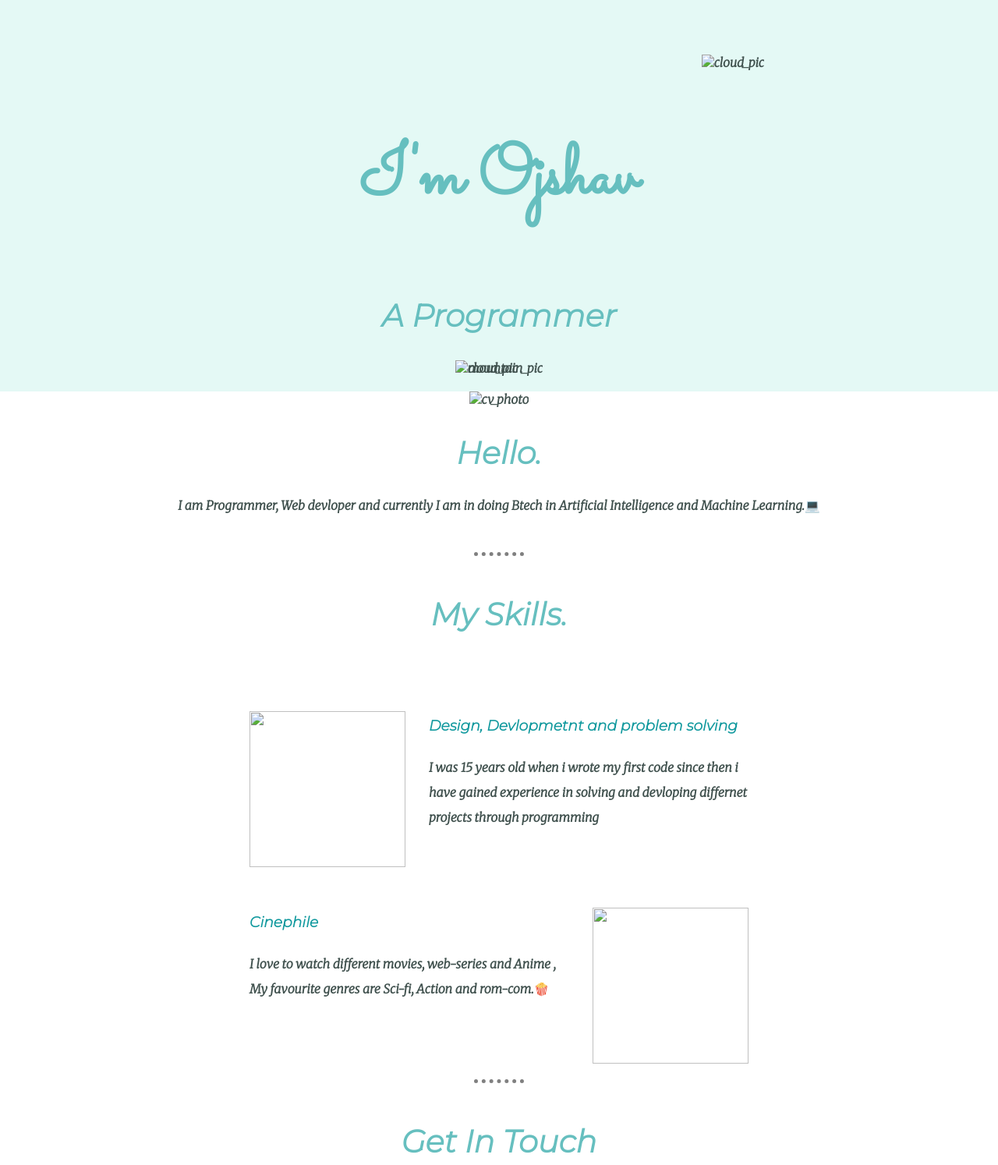
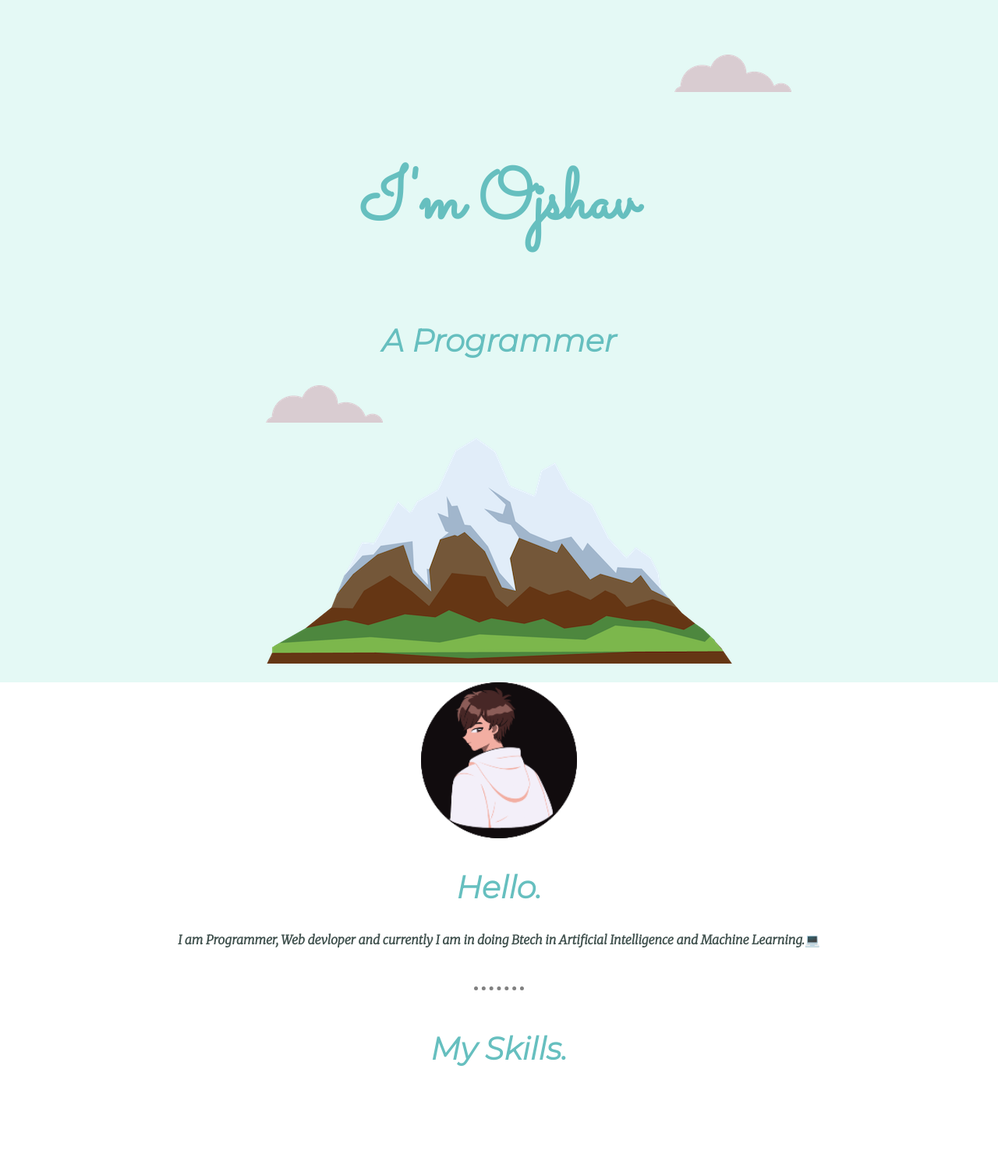
Before and after one commit to ojshav/my_cv_website, a plain HTML site: page index.html in a window 1280 px wide. Shown: the top 1494 px of the page at 78% size. Drawn offline with Linux system fonts and the light colour scheme.

Commit message:
Update index.html

```diff
--- a/index.html
+++ b/index.html
@@ -15,18 +15,18 @@
 </head>
 <body>
     <div class="cv">
-        <img class="top_cloud"src="CSS+-+My+Site+Images/CSS - My Site Images/cloud.png" alt="cloud_pic">
+        <img class="top_cloud"src="cloud.png" alt="cloud_pic">
         <h1>I'm Ojshav</h1>
         <h2>A Programmer</h2>
 
-    <img class="bottom_cloud" src="CSS+-+My+Site+Images/CSS - My Site Images/cloud.png" alt="cloud_pic">
-    <img src="CSS+-+My+Site+Images/CSS - My Site Images/mountain.png" alt="mountain_pic">
+    <img class="bottom_cloud" src="cloud.png" alt="cloud_pic">
+    <img src="mountain.png" alt="mountain_pic">
     </div>
 
     <div class="bottom_container"></div>
     <div class="middle-container">
         <div class="profile">
-          <img src="CSS+-+My+Site+Images/CSS - My Site Images/my_cv_photo.png" alt="cv_photo">
+          <img src="my_cv_photo.png" alt="cv_photo">
           <h2>Hello.</h2>
           <p>I am Programmer, Web devloper and currently I am in doing Btech in Artificial Intelligence and Machine Learning.💻</p>
         </div>
@@ -34,13 +34,13 @@
         <div class="skills">
           <h2>My Skills.</h2>
           <div class="skill-row">
-            <img class="skill" src="CSS+-+My+Site+Images/CSS - My Site Images/skills.png" alt="">
+            <img class="skills.png" alt="">
             <h3>Design, Devlopmetnt and problem solving</h3>
             <p> I was 15 years old when i wrote my first code since then i have gained experience in solving and devloping differnet projects through programming</p>
           </div>
           <div class="skill-row">
 
-            <img class="movie" src="CSS+-+My+Site+Images/CSS - My Site Images/movie_watching.png" alt="">
+            <img class="movie" src="movie_watching.png" alt="">
             <h3>Cinephile</h3>
             <p>I love to watch different movies, web-series and Anime , My favourite genres are Sci-fi, Action and rom-com.🍿
             </p>
```
